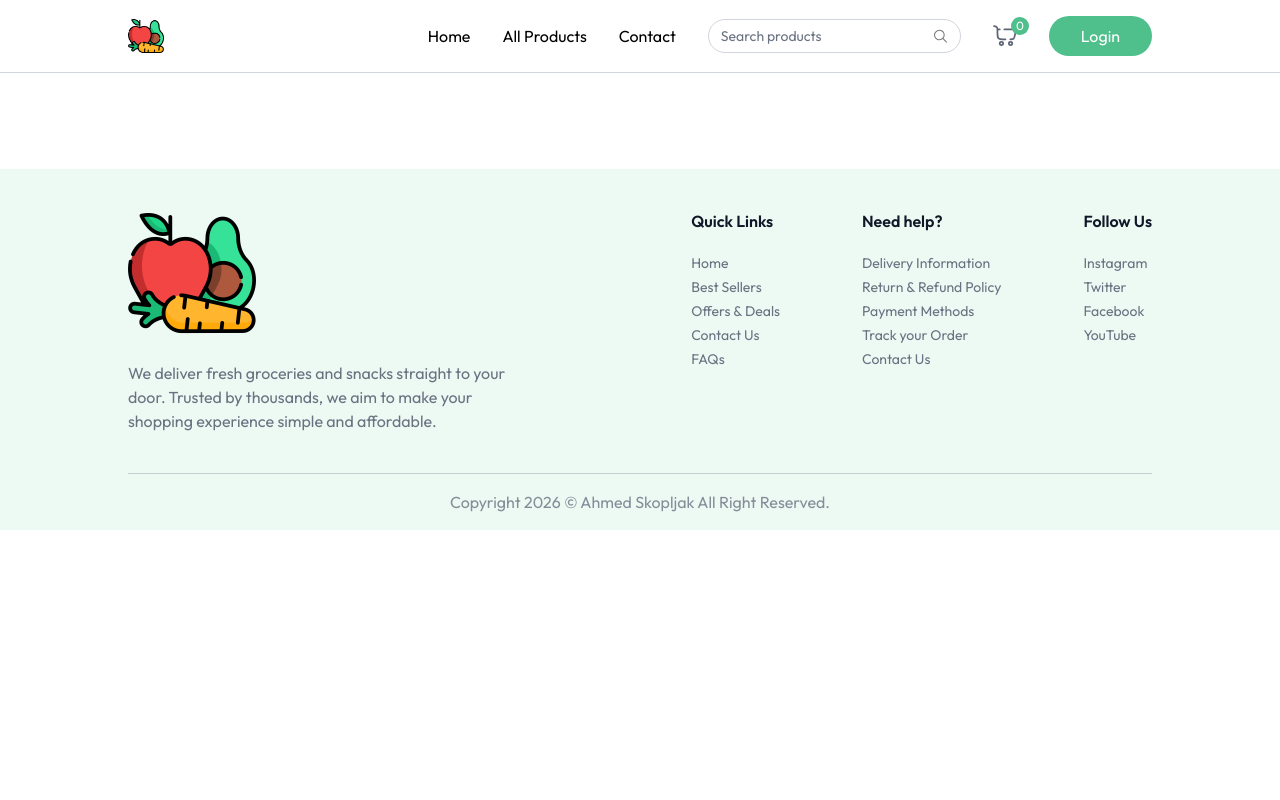
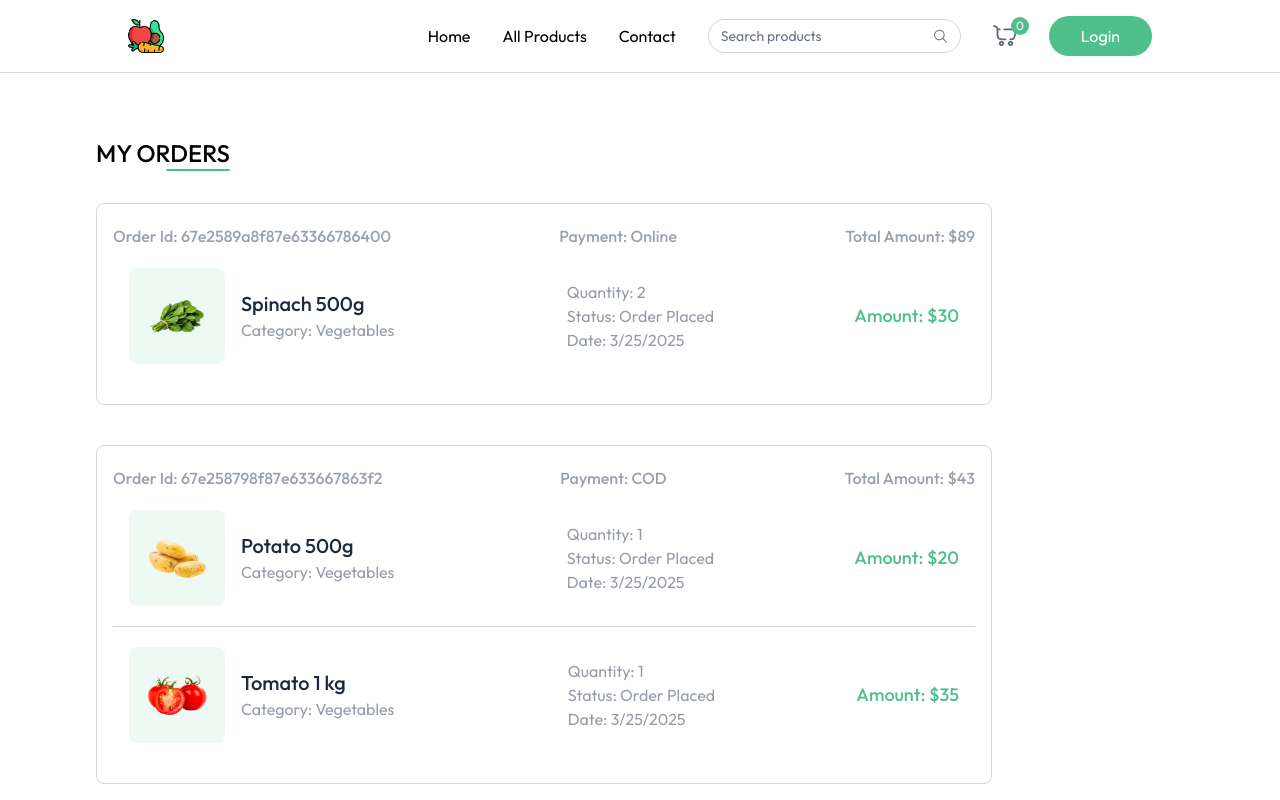
Before and after one commit to AhmedSkopljak/naturix, a React (Vite) app in the folder client/: page /my-orders in a window 1280 px wide. Shown: the top 800 px of the page. Built offline with nearby package versions, Linux system fonts and the light colour scheme.

Commit message:
Bug fixed, MyOrders page done

```diff
--- a/client/src/App.jsx
+++ b/client/src/App.jsx
@@ -11,6 +11,7 @@
 import ProductDetails from "./pages/ProductDetails.jsx";
 import Cart from "./pages/Cart.jsx";
 import AddAddress from "./pages/AddAddress.jsx";
+import MyOrders from "./pages/MyOrders.jsx";
 
 function App() {
     const isSellerPath = useLocation().pathname.includes("seller");
@@ -28,6 +29,7 @@
                     <Route path={"/products/:category/:id"} element={<ProductDetails />}/>
                     <Route path={"/cart"} element={<Cart />}/>
                     <Route path={"/add-address"} element={<AddAddress />}/>
+                    <Route path={"/my-orders"} element={<MyOrders />}/>
                 </Routes>
             </div>
             {!isSellerPath && <Footer />}
--- a/client/src/components/ProductCard.jsx
+++ b/client/src/components/ProductCard.jsx
@@ -24,7 +24,7 @@
                 </div>
                 <div className="flex items-end justify-between mt-3">
                     <p className="md:text-xl text-base font-medium text-primary">
-                        {currency}${product.offerPrice}{" "} <span className="text-gray-500/60 md:text-sm text-xs line-through">{currency}${product.price}</span>
+                        {currency}{product.offerPrice}{" "} <span className="text-gray-500/60 md:text-sm text-xs line-through">{currency}{product.price}</span>
                     </p>
                     <div className="text-primary" onClick={(e) => {e.stopPropagation()}}>
                         {!cartItems[product._id] ? (
--- a/client/src/context/AppContext.jsx
+++ b/client/src/context/AppContext.jsx
@@ -5,7 +5,7 @@
 
 export const AppContext = createContext();
 export const AppContextProvider = ({children})=>{
-    const currency = import.meta.VITE_CURRENCY;
+    const currency = import.meta.env.VITE_CURRENCY;
 
     const navigate = useNavigate();
     const [user, setUser] = useState(null);
--- /dev/null
+++ b/client/src/pages/MyOrders.jsx
@@ -0,0 +1,64 @@
+import React, {useEffect, useState} from 'react';
+import {useAppContext} from "../context/AppContext.jsx";
+import {dummyOrders} from "../assets/assets.js";
+
+function MyOrders() {
+    const [myOrders, setMyOrders] = useState([]);
+    const {currency} = useAppContext();
+
+    const fetchMyOrders = async () => {
+        setMyOrders(dummyOrders);
+    }
+
+    useEffect(() => {
+        fetchMyOrders();
+    }, [])
+    return (
+        <div className={"mt-16 pb-16"}>
+            <div className={"flex flex-col items-end w-max mb-8"}>
+                <p className={"text-2xl font-medium uppercase"}>My Orders</p>
+                <div className={"w-16 h-0.5 bg-primary rounded-full"}></div>
+            </div>
+            {
+                myOrders.map((order, index) => (
+                    <div key={index} className={"border border-gray-300 rounded-lg mb-10 p-4 py-5 max-w-4xl"}>
+                        <p className={"flex justify-between md:items-center text-gray-400 md:font-medium max-md:flex-col"}>
+                            <span>Order Id: {order._id}</span>
+                            <span>Payment: {order.paymentType}</span>
+                            <span>Total Amount: {currency}{order.amount}</span>
+                        </p>
+                        {
+                            order.items.map((item, index) => (
+                                <div key={index} className={`relative bg-white text-gray-500/70 ${
+                                    order.items.length !== index+1 && "border-b"
+                                } border-gray-300 flex flex-col md:flex-row md:items-center justify-between p-4 py-5
+                                 md:gap-16 w-full max-w-4xl`}>
+                                    <div className={"flex items-center mb-4 md:mb-0"}>
+                                        <div className={"bg-primary/10 p-4 rounded-lg"}>
+                                            <img src={item.product.image[0]} alt="" className={"w-16 h-16"}/>
+                                        </div>
+                                        <div className={"ml-4"}>
+                                            <h2 className={"text-xl font-medium text-gray-800"}>{item.product.name}</h2>
+                                            <p>Category: {item.product.category}</p>
+                                        </div>
+                                    </div>
+
+                                    <div className={"flex flex-col justify-center md:ml-8 mb-4md:mb-0"}>
+                                        <p>Quantity: {item.quantity || "1"}</p>
+                                        <p>Status: {order.status}</p>
+                                        <p>Date: {new Date(order.createdAt).toLocaleDateString()}</p>
+                                    </div>
+                                    <p className={"text-primary text-lg font-medium"}>
+                                        Amount: {currency}{item.product.offerPrice * item.quantity}
+                                    </p>
+                                </div>
+                            ))
+                        }
+                    </div>
+                ))
+            }
+        </div>
+    );
+}
+
+export default MyOrders;
```
